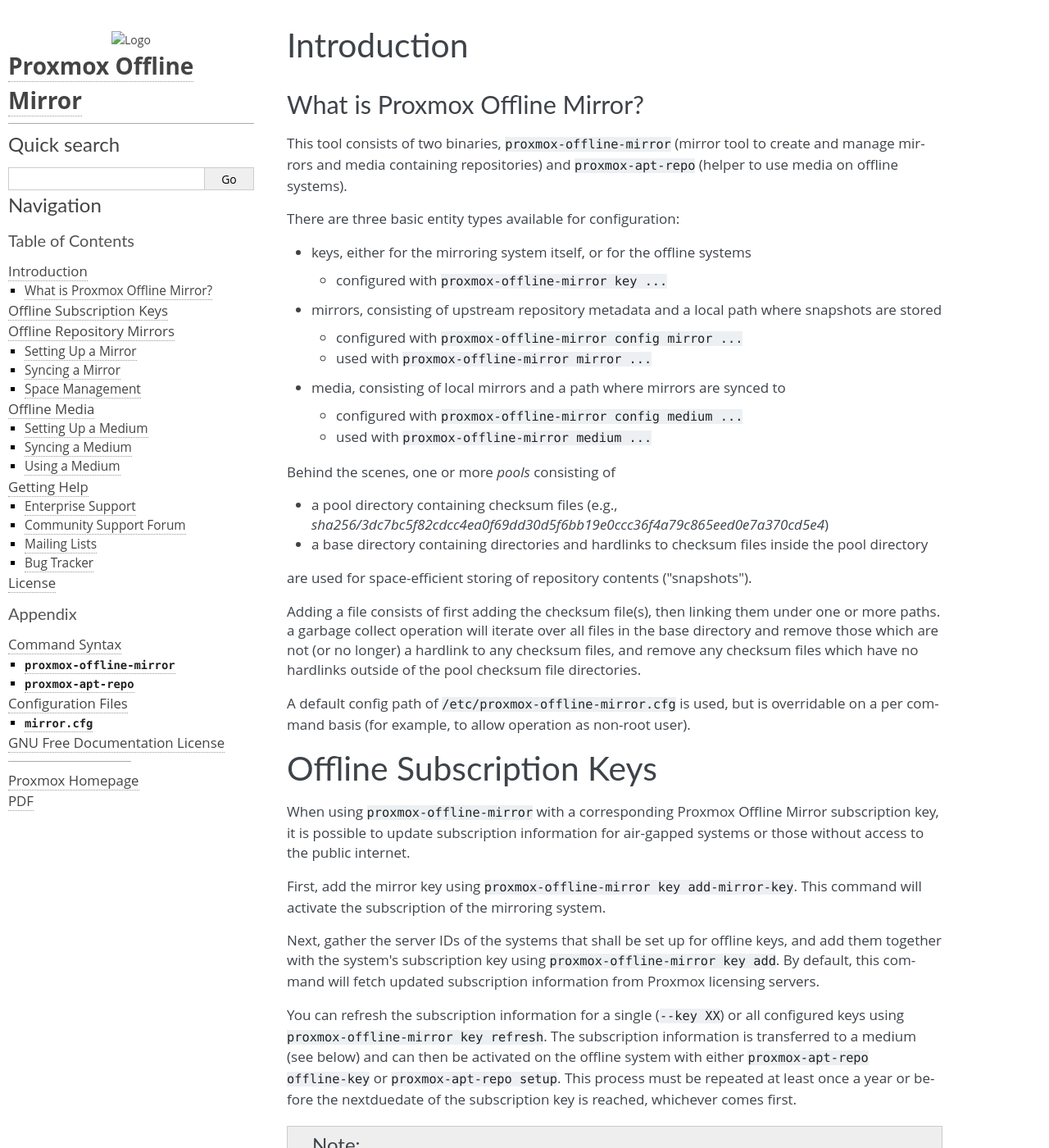
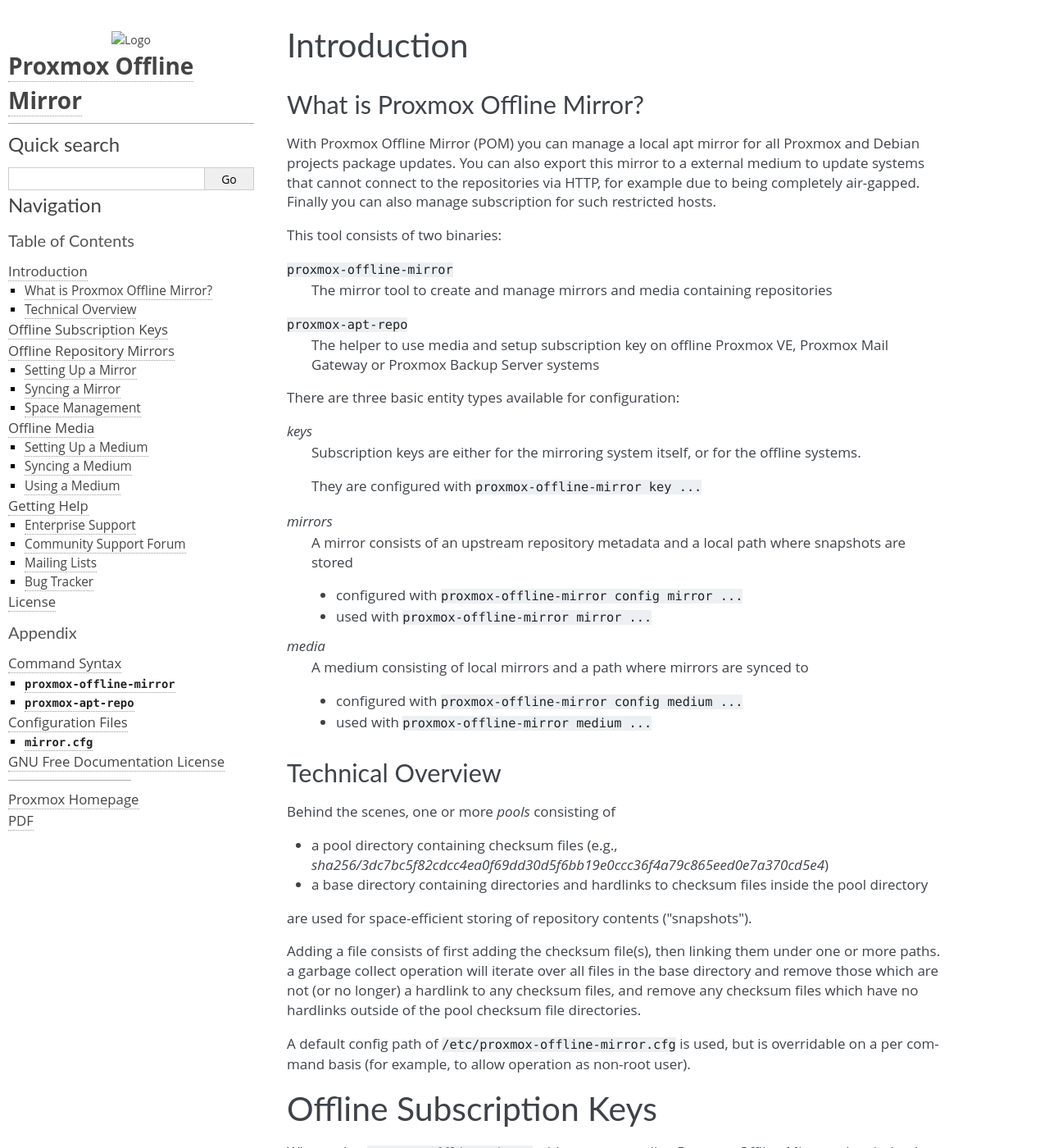
Before and after one commit to proxmox/proxmox-offline-mirror, a Sphinx documentation site: the page built from docs/introduction.rst, in a window 1280 px wide and 1400 px high. Shown: the whole window at 82% size. Built offline with Sphinx 7.4.7, drawn with Linux system fonts in a browser that asks for light colours; some of the changed text lies outside the part shown.

Commit message:
docs: extend, reformat and various small fixes
Fix some left overs from copying this over from PBS, note how to
acquire such a key by contacting sales@proxmox.com, add a paragraph
with some description about what this tool(ing) actually does to the
introduction section, ...

Signed-off-by: Thomas Lamprecht <t.lamprecht@proxmox.com>

```diff
--- a/docs/introduction.rst
+++ b/docs/introduction.rst
@@ -4,27 +4,44 @@
 What is Proxmox Offline Mirror?
 -------------------------------
 
-This tool consists of two binaries, ``proxmox-offline-mirror`` (mirror tool to create
-and manage mirrors and media containing repositories) and ``proxmox-apt-repo``
-(helper to use media on offline systems).
+With Proxmox Offline Mirror (POM) you can manage a local apt mirror for all Proxmox and Debian
+projects package updates. You can also export this mirror to a external medium to update systems
+that cannot connect to the repositories via HTTP, for example due to being completely air-gapped.
+Finally you can also manage subscription for such restricted hosts.
+
+This tool consists of two binaries:
+
+``proxmox-offline-mirror``
+  The mirror tool to create and manage mirrors and media containing repositories
+
+``proxmox-apt-repo``
+  The helper to use media and setup subscription key on offline Proxmox VE,
+  Proxmox Mail Gateway or Proxmox Backup Server systems
 
 There are three basic entity types available for configuration:
 
-- keys, either for the mirroring system itself, or for the offline systems
+*keys*
+  Subscription keys are either for the mirroring system itself, or for the offline systems.
 
-  - configured with ``proxmox-offline-mirror key ...``
+  They are configured with ``proxmox-offline-mirror key ...``
 
-- mirrors, consisting of upstream repository metadata and a local path where snapshots are stored
+*mirrors*
+  A mirror consists of an upstream repository metadata and a local path where snapshots are stored
 
   - configured with ``proxmox-offline-mirror config mirror ...``
 
   - used with ``proxmox-offline-mirror mirror ...``
 
-- media, consisting of local mirrors and a path where mirrors are synced to
+*media*
+  A medium consisting of local mirrors and a path where mirrors are synced to
 
   - configured with ``proxmox-offline-mirror config medium ...``
 
   - used with ``proxmox-offline-mirror medium ...``
+
+
+Technical Overview
+------------------
 
 Behind the scenes, one or more `pools` consisting of
 
@@ -33,25 +50,28 @@
 
 are used for space-efficient storing of repository contents ("snapshots").
 
-Adding a file consists of first adding the checksum file(s), then linking them
-under one or more paths. a garbage collect operation will iterate over all
-files in the base directory and remove those which are not (or no longer) a
-hardlink to any checksum files, and remove any checksum files which have no
-hardlinks outside of the pool checksum file directories.
+Adding a file consists of first adding the checksum file(s), then linking them under one or more
+paths. a garbage collect operation will iterate over all files in the base directory and remove
+those which are not (or no longer) a hardlink to any checksum files, and remove any checksum files
+which have no hardlinks outside of the pool checksum file directories.
 
-A default config path of ``/etc/proxmox-offline-mirror.cfg`` is used, but is
-overridable on a per command basis (for example, to allow operation as non-root
-user).
+A default config path of ``/etc/proxmox-offline-mirror.cfg`` is used, but is overridable on a per
+command basis (for example, to allow operation as non-root user).
 
 Offline Subscription Keys
 =========================
 
 When using ``proxmox-offline-mirror`` with a corresponding Proxmox Offline Mirror subscription key,
-it is possible to update subscription information for air-gapped systems or those without access
+it is possible to update subscription information for air-gapped systems, or those without access
 to the public internet.
 
-First, add the mirror key using ``proxmox-offline-mirror key add-mirror-key``. This command will
-activate the subscription of the mirroring system.
+First, add the `pom-<keyid>` mirror key using ``proxmox-offline-mirror key add-mirror-key <key>``.
+This command will activate the subscription of the mirroring system.
+
+.. note:: You can acquire a Promxox Offline Mirror Subscription key by contacting
+   <sales@proxmox.com>. If the majority of your Proxmox VE, Proxmox Backup Server or
+   Proxmox Mail Gateway hosts got standard or premium subscriptions you may be elligible for free
+   offline mirroring subscription, in that case also write a mail to <sales@proxmox.com> for details.
 
 Next, gather the server IDs of the systems that shall be set up for offline keys, and add them
 together with the system's subscription key using ``proxmox-offline-mirror key add``. By default,
@@ -89,6 +109,10 @@
    --verify true \
    --base-dir /path/to/mirror/dir/debian-bullseye-security \
    --pool-dir /path/to/mirror/dir/debian-bullseye-security/.pool
+
+.. note:: The `all` architecture is meant for architecture independent packages, not for all
+   possible architectures, and is normally always sensible to add in addition to the host specific
+   architecture.
 
 Syncing a Mirror
 ----------------
@@ -165,11 +189,11 @@
 Enterprise Support
 ------------------
 
-Users with a `Proxmox Offline Mirror` subscription
-<https://www.proxmox.com/en/proxmox-offline-mirror/pricing>`_ have access to the
-`Proxmox Customer Portal <https://my.proxmox.com>`_ for offline mirroring/key handling related
-issues, provided the corresponding offline system has a valid subscription level higher than
-`Community`. The customer portal provides support with guaranteed response times from the Proxmox developers.
+Users with a `Proxmox Offline Mirror` subscription have access to the `Proxmox Customer Portal
+<https://my.proxmox.com>`_ for offline mirroring/key handling related issues, provided the
+corresponding offline system has a valid subscription level higher than `Community`. The customer
+portal provides support with guaranteed response times from the Proxmox developers.
+
 For more information or for volume discounts, please contact office@proxmox.com.
 
 Community Support Forum
@@ -183,8 +207,9 @@
 Mailing Lists
 -------------
 
-Proxmox Offline Mirror is fully open-source and contributions are welcome! Here
-is the primary communication channel for developers:
+Proxmox Offline Mirror is fully open-source and contributions are welcome! The Proxmox VE
+development mailing list acts also as the primary communication channel for offline mirror
+developers:
 
 :Mailing list for developers: `PVE Development List`_
 
@@ -203,7 +228,7 @@
 
 This software is written by Proxmox Server Solutions GmbH <support@proxmox.com>
 
-Proxmox Backup Server is free and open source software: you can use it,
+Proxmox Offline Mirror is free and open source software: you can use it,
 redistribute it, and/or modify it under the terms of the GNU Affero General
 Public License as published by the Free Software Foundation, either version 3
 of the License, or (at your option) any later version.
```
